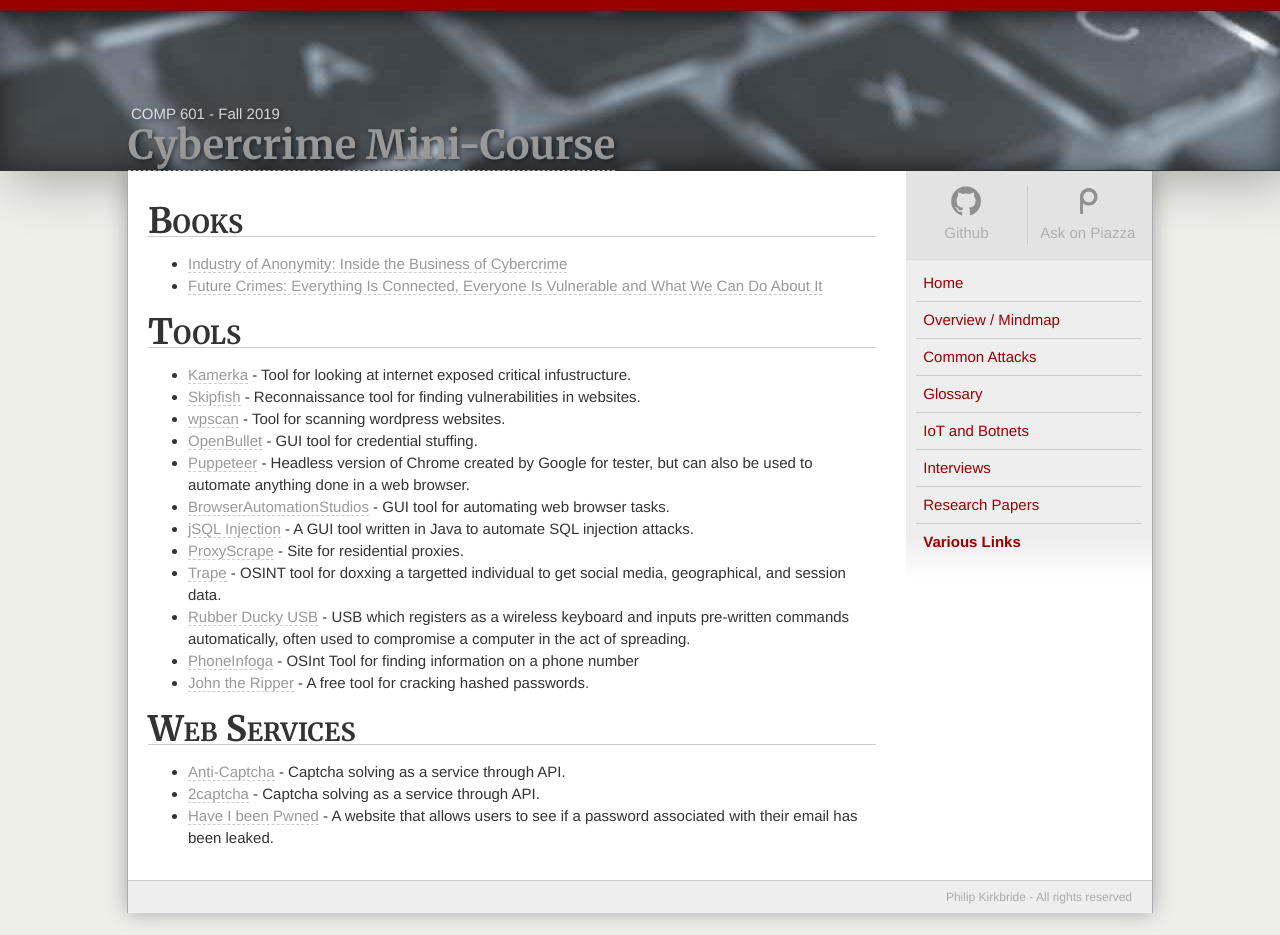
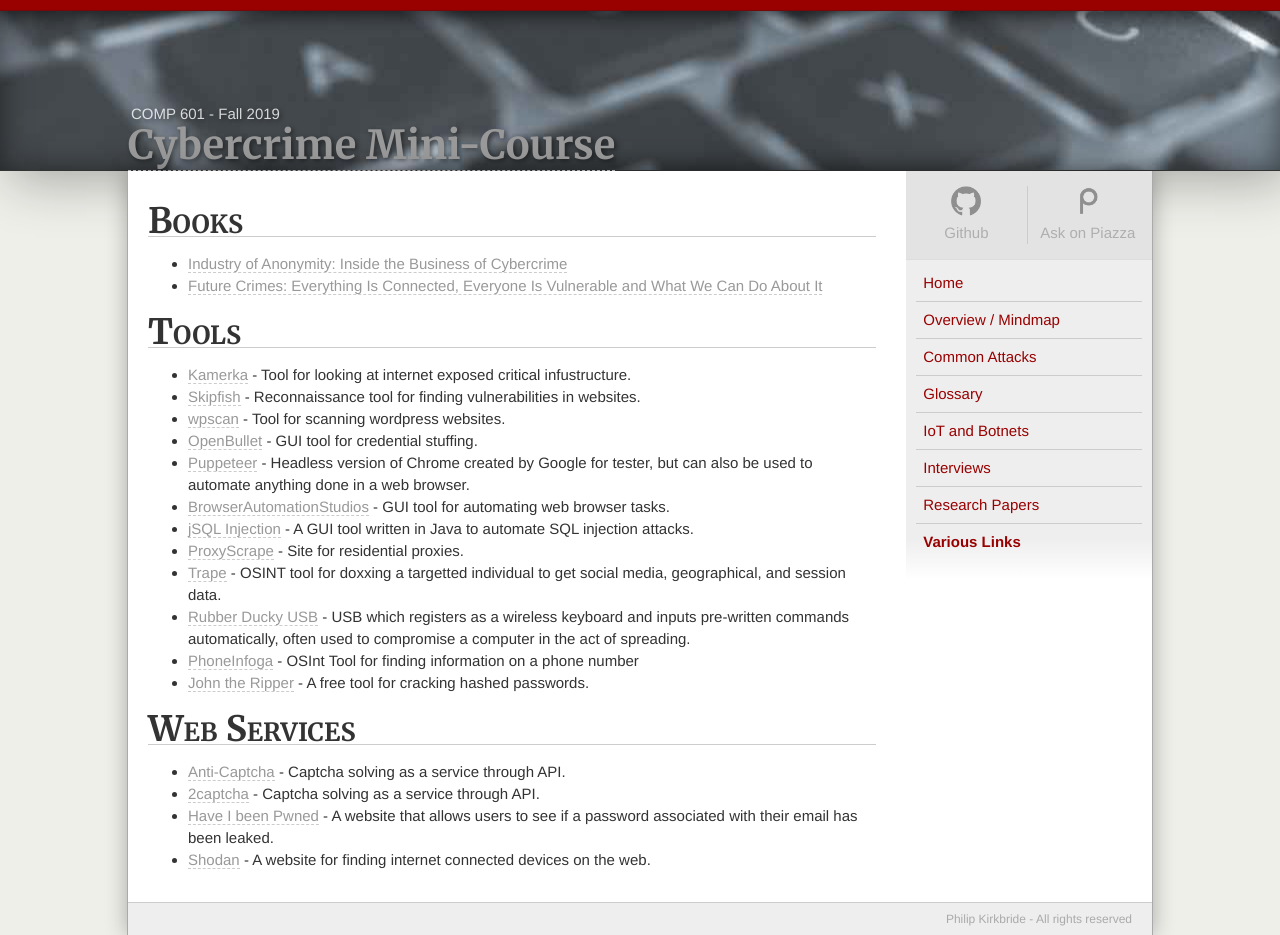
Before and after one commit to kirkins/Cyber-Crime-Micro-Course, a Jekyll site: the page built from links.md, in a window 1280 px wide. Built offline with Jekyll 4.4.1, drawn with Linux system fonts in a browser that asks for light colours; nearby versions of some CDN libraries; some web fonts are replaced; Markdown is read by kramdown in place of the engine named in the settings.

Commit message:
Add Shodan to links

```diff
--- a/links.md
+++ b/links.md
@@ -28,3 +28,4 @@ nav: links
 - [Anti-Captcha](https://anti-captcha.com/) - Captcha solving as a service through API.
 - [2captcha](https://2captcha.com/) - Captcha solving as a service through API.
 - [Have I been Pwned](https://haveibeenpwned.com/) - A website that allows users to see if a password associated with their email has been leaked.
+- [Shodan](https://www.shodan.io/) - A website for finding internet connected devices on the web.
```
